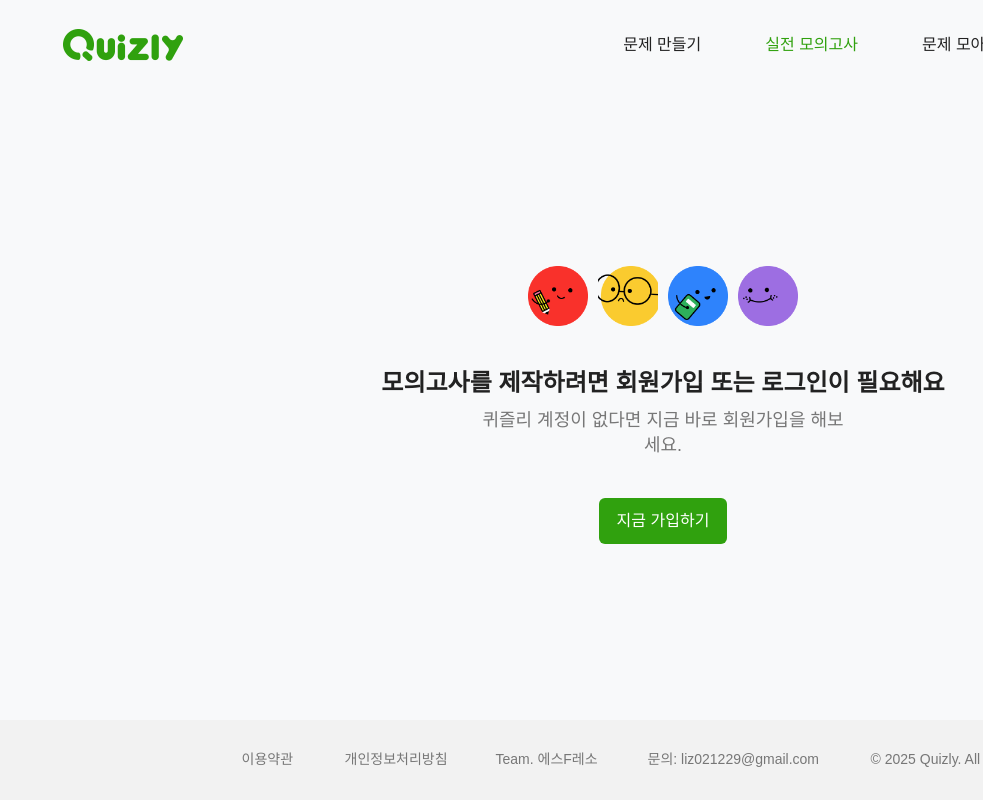
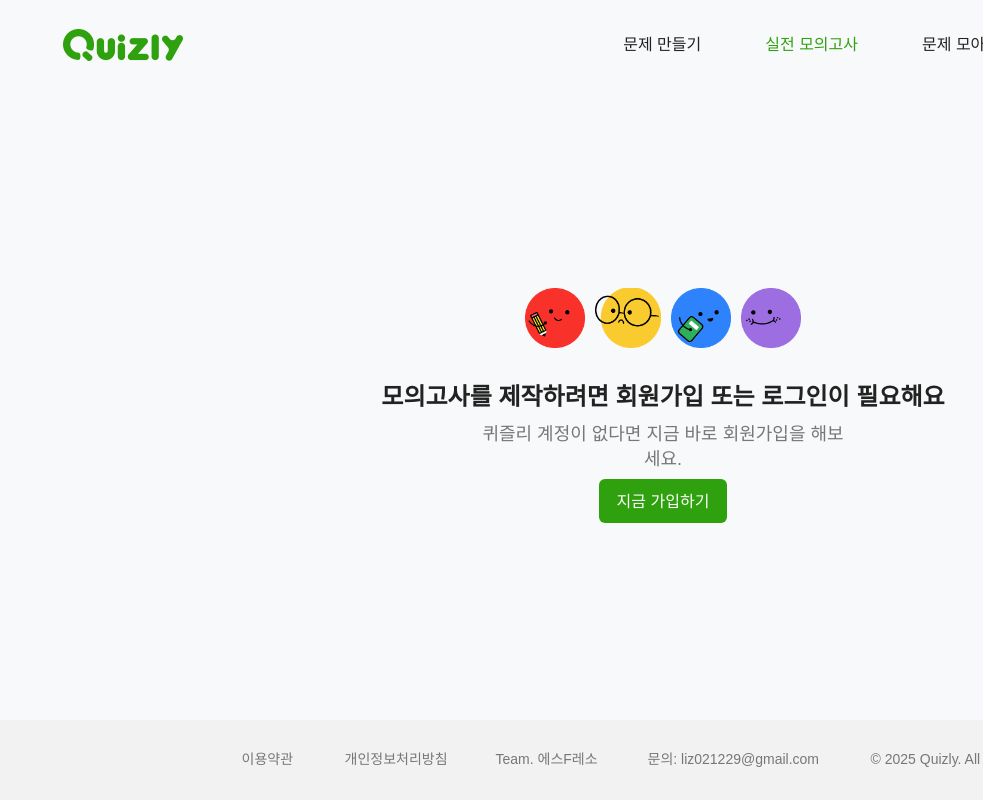
Before and after one commit to Team-Poten/frontend, a React (Create React App) app: page /mock-exam in a window 1280 px wide. Shown: the whole page, without its empty margins (297-1280 px from the left). Built offline with nearby package versions, Linux system fonts and the light colour scheme; a web font is replaced by a local one.

Commit message:
style: (#92) 비회원 실전 모의고사 페이지 수정

```diff
--- a/src/components/MockExamGuestPage.tsx
+++ b/src/components/MockExamGuestPage.tsx
@@ -2,78 +2,87 @@ import React from "react";
 import styled from "styled-components";
 import { useNavigate } from "react-router-dom";
 
-const GuestPageContainer = styled.div`
+const Container = styled.div`
+  width: 100%;
+  min-height: calc(100vh - 170px); // Header(90px) + Footer(80px) 제외
+  background-color: #f8f9fa;
+  display: flex;
+  justify-content: center;
+  align-items: center;
+  padding: 0 20px;
+`;
+
+const ContentWrapper = styled.div`
+  width: 485px;
+  height: 237px;
   display: flex;
   flex-direction: column;
   align-items: center;
   justify-content: center;
-  min-height: calc(100vh - 10.625rem); /* Header(90px) + Footer(80px) 제외 */
-  background-color: #f8f9fa;
-  width: 100%;
-  padding: 0 1.5rem; /* 24px */
-  box-sizing: border-box;
-`;
-
-const ContentGroup = styled.div`
-  display: flex;
-  flex-direction: column;
-  align-items: center;
-  gap: 0.5rem; /* 8px */
-  width: 30.3125rem; /* 485px */
+  position: relative;
 `;
 
 const CharacterGroup = styled.div`
+  width: 276px;
+  height: 60px;
   display: flex;
-  gap: 0.625rem; /* 10px */
-  margin-bottom: 2rem; /* 32px */
+  align-items: center;
+  gap: 10px;
+  margin-bottom: 32px;
 `;
 
-const CharacterImage = styled.img`
-  width: 3.75rem; /* 60px */
-  height: 3.75rem; /* 60px */
+const Character = styled.img`
+  width: 60px;
+  height: 60px;
   object-fit: cover;
+  border-radius: 8px;
 `;
 
-const MainTitle = styled.h1`
+const Character2 = styled.img`
+  width: 66px;
+  height: 60px;
+  object-fit: cover;
+  border-radius: 8px;
+`;
+
+const MainText = styled.h1`
   font-family: "Pretendard", sans-serif;
   font-weight: 600;
-  font-size: 1.5rem; /* 24px */
-  line-height: 1.4em;
+  font-size: 24px;
+  line-height: 1.4;
   color: #222222;
   text-align: center;
-  margin: 0;
+  margin: 0 0 8px 0;
   width: 685px;
-  height: 2.125rem; /* 34px */
+  height: 34px;
 `;
 
-const SubTitle = styled.p`
+const SubText = styled.p`
   font-family: "Pretendard", sans-serif;
   font-weight: 400;
-  font-size: 1.125rem; /* 18px */
-  line-height: 1.4em;
+  font-size: 18px;
+  line-height: 1.4;
   color: #777777;
   text-align: center;
-  margin: 0;
-  width: 23.375rem; /* 374px */
-  height: 1.5625rem; /* 25px */
-  margin-bottom: 3.5625rem; /* 57px */
+  margin: 0 0 32px 0;
+  width: 374px;
+  height: 25px;
 `;
 
 const SignUpButton = styled.button`
-  display: flex;
-  justify-content: center;
-  align-items: center;
-  padding: 0.75rem 1rem; /* 12px 16px */
-  width: 8rem; /* 128px */
   background-color: #30a10e;
+  color: #ffffff;
   border: none;
-  border-radius: 0.375rem; /* 6px */
+  border-radius: 6px;
+  padding: 12px 16px;
+  width: 128px;
+  height: 44px;
   font-family: "Pretendard", sans-serif;
   font-weight: 400;
-  font-size: 1rem; /* 16px */
-  line-height: 1.4em;
-  color: #ffffff;
+  font-size: 16px;
+  line-height: 1.4;
   cursor: pointer;
+  transition: background-color 0.2s ease;
 
   &:hover {
     background-color: #2a8f0c;
@@ -88,24 +97,21 @@ const MockExamGuestPage: React.FC = () => {
   };
 
   return (
-    <GuestPageContainer>
-      <ContentGroup>
+    <Container>
+      <ContentWrapper>
         <CharacterGroup>
-          <CharacterImage src="/images/character1.png" alt="캐릭터1" />
-          <CharacterImage src="/images/character2.png" alt="캐릭터2" />
-          <CharacterImage src="/images/character3.png" alt="캐릭터3" />
-          <CharacterImage src="/images/character4.png" alt="캐릭터4" />
+          <Character src={"/images/character1.png"} alt="캐릭터1" />
+          <Character2 src={"/images/character2.png"} alt="캐릭터2" />
+          <Character src={"/images/character3.png"} alt="캐릭터3" />
+          <Character src={"/images/character4.png"} alt="캐릭터4" />
         </CharacterGroup>
-
-        <MainTitle>
+        <MainText>
           모의고사를 제작하려면 회원가입 또는 로그인이 필요해요
-        </MainTitle>
-
-        <SubTitle>퀴즐리 계정이 없다면 지금 바로 회원가입을 해보세요.</SubTitle>
-
+        </MainText>
+        <SubText>퀴즐리 계정이 없다면 지금 바로 회원가입을 해보세요.</SubText>
         <SignUpButton onClick={handleSignUp}>지금 가입하기</SignUpButton>
-      </ContentGroup>
-    </GuestPageContainer>
+      </ContentWrapper>
+    </Container>
   );
 };
 
```
